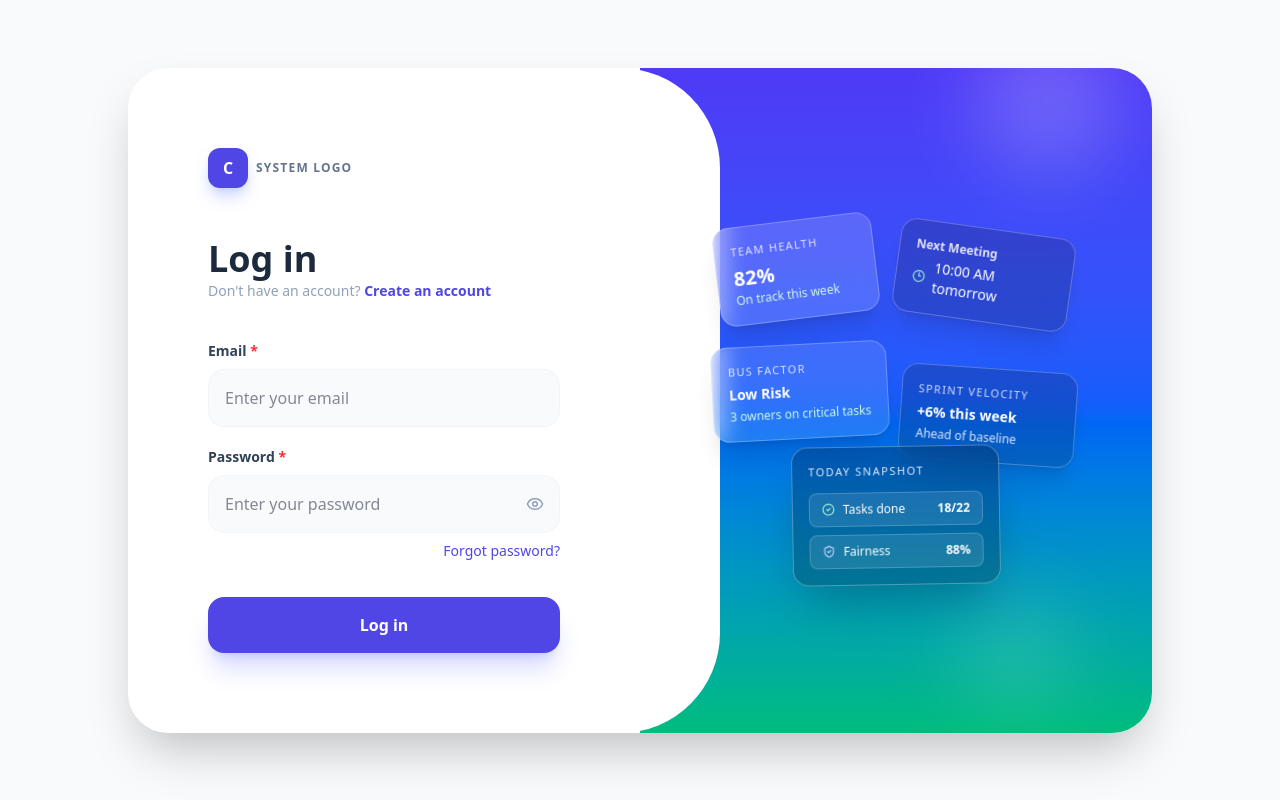
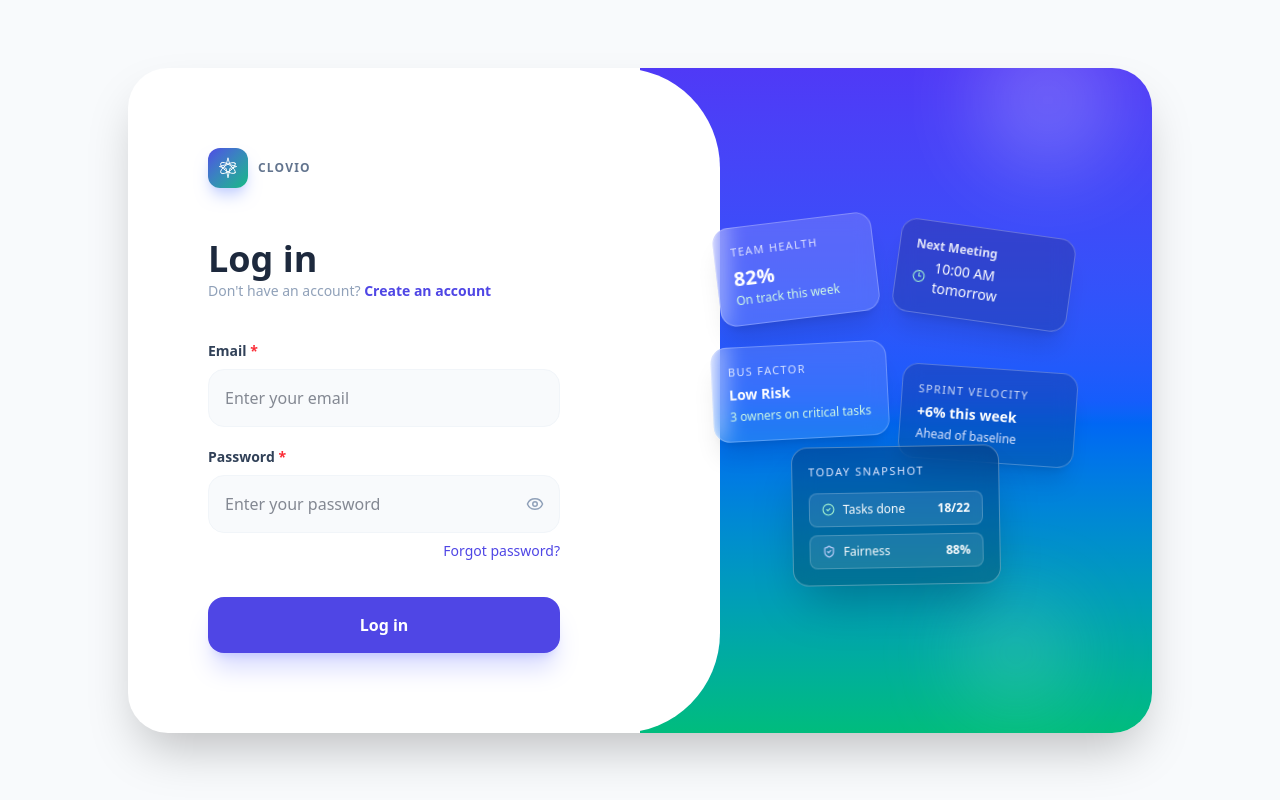
Before and after one commit to SDGP-Clovio/clovio-platform, a React (Vite) app in the folder frontend/: page /login in a window 1280 px wide. Built offline with nearby package versions, Linux system fonts and the light colour scheme; no server answers.

Commit message:
fine tuned the design and added the logo

```diff
--- a/frontend/index.html
+++ b/frontend/index.html
@@ -2,7 +2,8 @@
 <html lang="en">
   <head>
     <meta charset="UTF-8" />
-    <link rel="icon" type="image/svg+xml" href="/vite.svg" />
+    <link rel="icon" type="image/svg+xml" href="/favicon.svg" />
+    <link rel="shortcut icon" href="/favicon.svg" />
     <meta name="viewport" content="width=device-width, initial-scale=1.0" />
     <title>clovio-frontend</title>
   </head>
--- a/frontend/src/components/Supervisor/SupervisorSidebar.tsx
+++ b/frontend/src/components/Supervisor/SupervisorSidebar.tsx
@@ -2,6 +2,7 @@ import React from 'react';
 import { useLocation, useNavigate } from 'react-router-dom';
 import { LayoutDashboard, FolderKanban, LogOut } from 'lucide-react';
 import Avatar from '../UI/Avatar';
+import ClovioMark from '../common/ClovioMark';
 import { useApp } from '../../context/AppContext';
 
 interface SupervisorSidebarProps {
@@ -30,8 +31,8 @@ const SupervisorSidebar: React.FC<SupervisorSidebarProps> = ({ sidebarOpen, setS
         >
             {/* Logo */}
             <div className="flex items-center gap-2.5 px-6 pt-6 pb-5">
-                <div className="w-8 h-8 bg-indigo-600 rounded-lg flex items-center justify-center font-bold text-white text-sm shadow">
-                    C
+                <div className="w-8 h-8 bg-gradient-to-br from-indigo-600 to-emerald-500 rounded-lg flex items-center justify-center text-white shadow">
+                    <ClovioMark className="h-5 w-5 text-white" />
                 </div>
                 <span className="text-lg font-bold tracking-tight text-white">Clovio</span>
             </div>
--- a/frontend/src/components/TaskDistribution/NavBar.tsx
+++ b/frontend/src/components/TaskDistribution/NavBar.tsx
@@ -1,5 +1,6 @@
 import type { NavItem } from "../../types/index";
 import { NAV_ITEMS, NAV_BOTTOM } from "../../types/mockData"
+import ClovioMark from "../common/ClovioMark";
 
 interface SidebarProps {
   expanded: boolean;
@@ -28,8 +29,8 @@ export default function Sidebar({
         className="flex items-center gap-3 px-4 pb-6 cursor-pointer"
         onClick={onToggle}
       >
-        <div className="w-9 h-9 rounded-xl bg-gradient-to-br from-[#4F46E5] to-[#10B981] flex items-center justify-center text-white font-extrabold text-sm flex-shrink-0 tracking-tight">
-          M
+        <div className="w-9 h-9 rounded-xl bg-gradient-to-br from-[#4F46E5] to-[#10B981] flex items-center justify-center text-white flex-shrink-0">
+          <ClovioMark className="h-5 w-5 text-white" />
         </div>
         {expanded && (
           <span className="text-white font-bold text-lg whitespace-nowrap tracking-tight">
--- /dev/null
+++ b/frontend/src/components/common/ClovioMark.tsx
@@ -0,0 +1,47 @@
+import React from 'react';
+
+type ClovioMarkProps = {
+  className?: string;
+};
+
+const ClovioMark: React.FC<ClovioMarkProps> = ({ className = 'h-6 w-6' }) => {
+  return (
+    <svg
+      viewBox="0 0 128 128"
+      className={className}
+      fill="none"
+      xmlns="http://www.w3.org/2000/svg"
+      aria-hidden="true"
+    >
+      <path
+        d="M64 12L74 46L110 56L74 66L64 116L54 66L18 56L54 46L64 12Z"
+        stroke="currentColor"
+        strokeWidth="4.75"
+        strokeLinecap="round"
+        strokeLinejoin="round"
+      />
+      <ellipse
+        cx="64"
+        cy="64"
+        rx="46"
+        ry="18"
+        transform="rotate(34 64 64)"
+        stroke="currentColor"
+        strokeWidth="4.75"
+        strokeLinecap="round"
+      />
+      <ellipse
+        cx="64"
+        cy="64"
+        rx="46"
+        ry="18"
+        transform="rotate(-34 64 64)"
+        stroke="currentColor"
+        strokeWidth="4.75"
+        strokeLinecap="round"
+      />
+    </svg>
+  );
+};
+
+export default ClovioMark;
--- a/frontend/src/components/common/NavBar.tsx
+++ b/frontend/src/components/common/NavBar.tsx
@@ -1,5 +1,6 @@
 import type { NavItem } from "../../types/index";
 import { NAV_ITEMS, NAV_BOTTOM } from "../../types/mockData";
+import ClovioMark from "./ClovioMark";
 
 
 interface SidebarProps {
@@ -31,8 +32,8 @@ export default function Sidebar({
         className="flex items-center gap-3 px-4 pb-6 cursor-pointer"
         onClick={onToggle}
       >
-        <div className="w-9 h-9 rounded-xl bg-gradient-to-br from-[#4F46E5] to-[#10B981] flex items-center justify-center text-white font-extrabold text-sm flex-shrink-0 tracking-tight">
-          M
+        <div className="w-9 h-9 rounded-xl bg-gradient-to-br from-[#4F46E5] to-[#10B981] flex items-center justify-center text-white flex-shrink-0">
+          <ClovioMark className="h-5 w-5 text-white" />
         </div>
         {expanded && (
           <span className="text-white font-bold text-lg whitespace-nowrap tracking-tight">
--- a/frontend/src/pages/Home.tsx
+++ b/frontend/src/pages/Home.tsx
@@ -14,6 +14,7 @@ import {
   X,
   type LucideIcon,
 } from 'lucide-react';
+import ClovioMark from '../components/common/ClovioMark';
 
 type FeatureCard = {
   title: string;
@@ -160,7 +161,7 @@ const Home: React.FC = () => {
         <div className="mx-auto flex w-[92%] max-w-7xl items-center justify-between">
           <Link to="/" className="flex items-center gap-3" onClick={closeMobileMenu}>
             <div className="flex h-10 w-10 items-center justify-center rounded-xl bg-gradient-to-br from-indigo-600 to-emerald-500 text-lg font-bold text-white shadow-lg shadow-indigo-300/40">
-              C
+              <ClovioMark className="h-6 w-6 text-white" />
             </div>
             <div className="flex flex-col">
               <span className="text-lg font-bold tracking-tight text-slate-900">Clovio</span>
--- a/frontend/src/pages/Login.tsx
+++ b/frontend/src/pages/Login.tsx
@@ -1,6 +1,7 @@
 import React, { useState, useEffect } from 'react';
 import { Link, useNavigate, useLocation } from 'react-router-dom';
 import { CheckCircle2, Clock3, Eye, EyeOff, ShieldCheck } from 'lucide-react';
+import ClovioMark from '../components/common/ClovioMark';
 
 type LoginFormValues = {
 	email: string;
@@ -119,11 +120,11 @@ const Login: React.FC = () => {
 
 				{/* 4. CONTENT LAYERS (Must be z-10 to sit above the background) */}
 				<div className="z-10 flex w-full flex-col justify-center p-12 md:w-1/2 lg:p-20">
-					<div className="mb-12 flex items-center gap-2">
-						<div className="h-10 w-10 rounded-xl bg-[#4F46E5] flex items-center justify-center shadow-lg shadow-indigo-200">
-							<span className="text-white font-bold">C</span>
+					<div className="mb-12 flex items-center gap-2.5">
+						<div className="flex h-10 w-10 items-center justify-center rounded-xl bg-gradient-to-br from-[#4F46E5] to-[#10B981] shadow-lg shadow-indigo-200">
+							<ClovioMark className="h-6 w-6 text-white" />
 						</div>
-						<span className="text-xs font-bold tracking-widest text-slate-500 uppercase">System logo</span>
+						<span className="text-xs font-bold tracking-widest text-slate-500 uppercase">Clovio</span>
 					</div>
 
 					<h1 className="text-4xl font-bold text-slate-800 leading-tight">Log in</h1>
--- a/frontend/src/pages/MainDashboard.tsx
+++ b/frontend/src/pages/MainDashboard.tsx
@@ -11,6 +11,7 @@ import SettingsPanel from '../components/Settings/SettingsPanel';
 import ScheduleView from '../components/Schedule/ScheduleView';
 import type { Project } from '../types/types';
 import GlobalChatView from '../components/Chat/GlobalChatView';
+import ClovioMark from '../components/common/ClovioMark';
 
 /* ─── Circular progress ring ────────────────────────────────────────────── */
 const ProgressRing: React.FC<{ progress: number; status: string }> = ({ progress, status }) => {
@@ -415,7 +416,9 @@ const MainDashboard: React.FC = () => {
 
                 {/* Logo */}
                 <div className="flex items-center gap-2.5 px-5 pt-6 pb-5">
-                    <div className="w-8 h-8 bg-gradient-to-br from-indigo-600 to-emerald-500 rounded-lg flex items-center justify-center font-bold text-white text-sm shadow">C</div>
+                    <div className="flex w-8 h-8 bg-gradient-to-br from-indigo-600 to-emerald-500 rounded-lg items-center justify-center text-white shadow">
+                        <ClovioMark className="h-5 w-5 text-white" />
+                    </div>
                     <span className="text-lg font-bold tracking-tight text-white">Clovio</span>
                 </div>
 
--- a/frontend/src/pages/ProjectDashboard.tsx
+++ b/frontend/src/pages/ProjectDashboard.tsx
@@ -4,6 +4,7 @@ import { useApp } from '../context/AppContext';
 import { LayoutDashboard, ListTodo, Calendar, LogOut, Menu, X, ArrowLeft, Settings, MessageSquare } from 'lucide-react';
 import TasksTabView from '../components/Tasks/TasksTabView';
 import Avatar from '../components/UI/Avatar';
+import ClovioMark from '../components/common/ClovioMark';
 import MeetingScheduler from '../components/Meetings/MeetingScheduler';
 import NotificationDropdown from '../components/Notifications/NotificationDropdown';
 import TeamAlertsDropdown from '../components/Kanban/TeamAlertsDropdown';
@@ -279,8 +280,8 @@ const ProjectDashboard: React.FC = () => {
             >
                 {/* Logo */}
                 <div className="flex items-center gap-2.5 px-6 pt-6 pb-5">
-                    <div className="w-8 h-8 bg-gradient-to-br from-indigo-600 to-emerald-500 rounded-lg flex items-center justify-center font-bold text-white text-sm shadow">
-                        C
+                    <div className="flex w-8 h-8 bg-gradient-to-br from-indigo-600 to-emerald-500 rounded-lg items-center justify-center text-white shadow">
+                        <ClovioMark className="h-5 w-5 text-white" />
                     </div>
                     <span className="text-lg font-bold tracking-tight text-white">Clovio</span>
                 </div>
--- a/frontend/src/pages/SignUp.tsx
+++ b/frontend/src/pages/SignUp.tsx
@@ -1,6 +1,7 @@
 import React, { useState } from 'react';
 import { Link, useNavigate } from 'react-router-dom';
 import { CheckCircle2, Eye, EyeOff, Sparkles, UserRound } from 'lucide-react';
+import ClovioMark from '../components/common/ClovioMark';
 
 type SignUpFormValues = {
 	fullName: string;
@@ -22,7 +23,7 @@ const passwordRules = [
 	{ label: 'One special character (!@#…)', test: (p: string) => /[^A-Za-z0-9]/.test(p) },
 ];
 
-const validateSignUpForm = (values: SignUpFormValues): SignUpFormErrors => {
+const validateStepOne = (values: SignUpFormValues): SignUpFormErrors => {
 	const errors: SignUpFormErrors = {};
 
 	if (!values.fullName.trim()) {
@@ -39,6 +40,12 @@ const validateSignUpForm = (values: SignUpFormValues): SignUpFormErrors => {
 		errors.role = 'Please select a role.';
 	}
 
+	return errors;
+};
+
+const validateStepTwo = (values: SignUpFormValues): SignUpFormErrors => {
+	const errors: SignUpFormErrors = {};
+
 	if (!values.password.trim()) {
 		errors.password = 'Password is required.';
 	} else if (passwordRules.some((rule) => !rule.test(values.password))) {
@@ -46,7 +53,7 @@ const validateSignUpForm = (values: SignUpFormValues): SignUpFormErrors => {
 	}
 
 	if (!values.confirmPassword.trim()) {
-		errors.confirmPassword = 'Confirm password is required.';
+		errors.confirmPassword = 'Please verify your password.';
 	} else if (values.confirmPassword !== values.password) {
 		errors.confirmPassword = 'Passwords do not match.';
 	}
@@ -54,10 +61,18 @@ const validateSignUpForm = (values: SignUpFormValues): SignUpFormErrors => {
 	return errors;
 };
 
+const validateSignUpForm = (values: SignUpFormValues): SignUpFormErrors => {
+	return {
+		...validateStepOne(values),
+		...validateStepTwo(values),
+	};
+};
+
 const SignUp: React.FC = () => {
 	const navigate = useNavigate();
 	const [showPassword, setShowPassword] = useState(false);
 	const [showConfirmPassword, setShowConfirmPassword] = useState(false);
+	const [currentStep, setCurrentStep] = useState<1 | 2>(1);
 	const [formValues, setFormValues] = useState<SignUpFormValues>({
 		fullName: '',
 		email: '',
@@ -89,17 +104,33 @@ const SignUp: React.FC = () => {
 		setErrors(validateSignUpForm(formValues));
 	};
 
+	const handleContinue = () => {
+		const stepOneErrors = validateStepOne(formValues);
+		setTouchedFields((previous) => ({
+			...previous,
+			fullName: true,
+			email: true,
+			role: true,
+		}));
+		setErrors(stepOneErrors);
+
+		if (Object.keys(stepOneErrors).length === 0) {
+			setCurrentStep(2);
+		}
+	};
+
 	const handleSignUp = async (e: React.FormEvent) => {
 		e.preventDefault();
 
 		const validationErrors = validateSignUpForm(formValues);
-		setTouchedFields({
+		setTouchedFields((previous) => ({
+			...previous,
 			fullName: true,
 			email: true,
 			password: true,
 			confirmPassword: true,
 			role: true,
-		});
+		}));
 		setErrors(validationErrors);
 
 		if (Object.keys(validationErrors).length > 0) {
@@ -131,7 +162,7 @@ const SignUp: React.FC = () => {
 	return (
 		<div className="flex min-h-screen items-center justify-center bg-[#F8FAFC] p-4 font-sans">
 
-			<div className="relative flex w-full max-w-5xl overflow-hidden rounded-[40px] bg-white shadow-2xl min-h-[650px] flex-col md:flex-row-reverse">
+			<div className="relative flex h-[92vh] max-h-[640px] w-full max-w-5xl overflow-hidden rounded-[40px] bg-white shadow-2xl flex-col md:flex-row-reverse">
 
 
 				<div className="absolute left-0 top-0 h-full w-1/2 bg-gradient-to-b from-emerald-500 via-blue-600 to-indigo-600">
@@ -142,18 +173,18 @@ const SignUp: React.FC = () => {
 				</div>
 
 
-				<div className="z-10 flex w-full flex-col justify-center p-12 md:w-1/2 lg:p-20">
-					<div className="mb-12 flex items-center gap-2 text-[#4F46E5]">
-						<div className="flex h-10 w-10 items-center justify-center rounded-xl bg-current shadow-lg shadow-indigo-200">
-							<span className="text-xl font-bold text-white">C</span>
+				<div className="z-10 flex w-full flex-col justify-center overflow-y-auto p-8 md:w-1/2 md:p-10 lg:p-12">
+					<div className="mb-8 flex items-center gap-2 text-[#4F46E5]">
+						<div className="flex h-10 w-10 items-center justify-center rounded-xl bg-gradient-to-br from-[#4F46E5] to-[#10B981] shadow-lg shadow-indigo-200">
+							<ClovioMark className="h-6 w-6 text-white" />
 						</div>
 						<span className="text-xs font-bold uppercase tracking-widest text-slate-500">
-							System logo
+							Clovio
 						</span>
 					</div>
 
 					<h1 className="text-4xl font-bold leading-tight text-slate-800">Create an account</h1>
-					<p className="mb-10 text-sm text-slate-400">
+					<p className="mb-6 text-sm text-slate-400">
 						Already have an account?{' '}
 						<Link
 							to="/login"
@@ -163,7 +194,36 @@ const SignUp: React.FC = () => {
 						</Link>
 					</p>
 
+					<div className="mb-6 flex items-center justify-between rounded-2xl border border-slate-200 bg-slate-50 p-2 text-xs font-semibold uppercase tracking-[0.12em] text-slate-500">
+						<button
+							type="button"
+							onClick={() => setCurrentStep(1)}
+							className={`flex-1 rounded-xl px-3 py-2 transition ${
+								currentStep === 1 ? 'bg-white text-indigo-700 shadow-sm' : 'text-slate-500'
+							}`}
+						>
+							Step 1: Profile
+						</button>
+						<button
+							type="button"
+							onClick={() => {
+								if (currentStep === 1) {
+									handleContinue();
+									return;
+								}
+								setCurrentStep(2);
+							}}
+							className={`flex-1 rounded-xl px-3 py-2 transition ${
+								currentStep === 2 ? 'bg-white text-emerald-700 shadow-sm' : 'text-slate-500'
+							}`}
+						>
+							Step 2: Security
+						</button>
+					</div>
+
 					<form className="space-y-5" onSubmit={handleSignUp} noValidate>
+						{currentStep === 1 ? (
+							<>
 								<div className="space-y-2">
 									<label
 										htmlFor="fullName"
@@ -235,6 +295,16 @@ const SignUp: React.FC = () => {
 									)}
 								</div>
 
+								<button
+									type="button"
+									onClick={handleContinue}
+									className="mt-2 w-full rounded-2xl bg-[#4F46E5] py-4 text-base font-bold text-white shadow-xl shadow-indigo-400/30 transition-all hover:brightness-110"
+								>
+									Continue
+								</button>
+							</>
+						) : (
+							<>
 								<div className="space-y-2">
 									<label
 										htmlFor="password"
@@ -289,13 +359,13 @@ const SignUp: React.FC = () => {
 										htmlFor="confirmPassword"
 										className="block text-sm font-semibold text-slate-700"
 									>
-								Confirm Password <span className="text-red-500">*</span>
+										Verify Password <span className="text-red-500">*</span>
 									</label>
 									<div className="relative">
 										<input
 											id="confirmPassword"
 											type={showConfirmPassword ? 'text' : 'password'}
-									placeholder="Confirm your password"
+											placeholder="Re-enter your password"
 											required
 											value={formValues.confirmPassword}
 											onChange={(e) => handleChange('confirmPassword', e.target.value)}
@@ -307,7 +377,7 @@ const SignUp: React.FC = () => {
 											type="button"
 											onClick={() => setShowConfirmPassword((previous) => !previous)}
 											className="absolute right-4 top-1/2 -translate-y-1/2 text-slate-400 transition-colors hover:text-slate-600"
-									aria-label={showConfirmPassword ? 'Hide confirm password' : 'Show confirm password'}
+											aria-label={showConfirmPassword ? 'Hide verify password' : 'Show verify password'}
 										>
 											{showConfirmPassword ? <EyeOff size={18} /> : <Eye size={18} />}
 										</button>
@@ -317,12 +387,23 @@ const SignUp: React.FC = () => {
 									)}
 								</div>
 
+								<div className="mt-2 flex items-center gap-3">
+									<button
+										type="button"
+										onClick={() => setCurrentStep(1)}
+										className="w-1/2 rounded-2xl border border-slate-200 bg-white py-4 text-sm font-bold text-slate-700 transition-all hover:border-[#4F46E5]/40"
+									>
+										Back
+									</button>
 									<button
 										type="submit"
-							className="mt-4 w-full rounded-2xl bg-[#4F46E5] py-4 text-base font-bold text-white shadow-xl shadow-indigo-400/30 transition-all hover:brightness-110"
+										className="w-1/2 rounded-2xl bg-[#4F46E5] py-4 text-sm font-bold text-white shadow-xl shadow-indigo-400/30 transition-all hover:brightness-110"
 									>
 										Sign up
 									</button>
+								</div>
+							</>
+						)}
 					</form>
 				</div>
 
```
Also changed, not shown: frontend/public/favicon.svg (added). Lines whose indentation alone changed are shown as unchanged.
